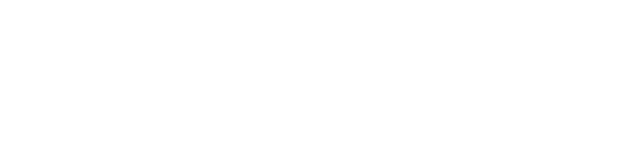
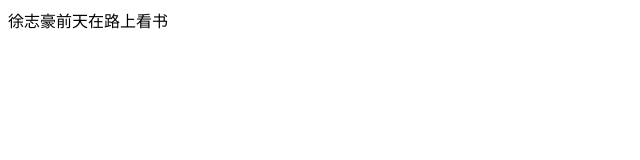
Before and after one commit to yxyi/gou, a plain HTML site: page shuzuyouxi/index.html in a window 1280 px wide. Shown: the whole page, without its empty margins (0-640 px from the left). Drawn offline with Linux system fonts and the light colour scheme.

Commit message:
shuzuyouxi2

```diff
--- a/shuzuyouxi/index.html
+++ b/shuzuyouxi/index.html
@@ -8,28 +8,25 @@
 </head>
 <body>
   <script>
-    function makePhrases(){
-      var name=[
-      '陈泽宇','杨克琴','郭懿婷','陈欣楚','杨心怡','吴倩雯','龚佳怡','李可新','陆心怡',
-      '张璐','潘梦情','田金丰','葛梦蝶','刘祎婷','沈宇峰','王达','李一鸣','徐志豪','孙睿褀','徐杨',
-      '濮徐杰','陈卓豪','王昱','林超凡','孔易飞','王诚礼','杨凤旗','王韫韬','吴策','顾强','顾强','薛宇成',
-      '俞浩','陈李鹏','徐超','顾伟豪','王钦鹏','孙权','潘铖','朱铭杨','张程','杨吉']
-      var time=[
-      '早上8点','中午12点','晚上10点','凌晨2点','半夜三更']
-      var place=[
-      '在食堂','在宿舍','在路上','在操场','在床上']
-      var activity=[
-      '吃饭','看书','喝水','睡觉','上厕所','打游戏']
-      var rand1=Math.floor(Math.random()*name.length);
-      var rand2=Math.floor(Math.random()*time.length);
-      var rand3=Math.floor(Math.random()*place.length);
-      var rand4=Math.floor(Math.random()*activity.length);
+    window.onload = function() {
+      function makePhrases() {
+        var name = ['陈泽宇','杨克琴','郭懿婷','陈欣楚','杨心怡','吴倩雯','龚佳怡','李可新','陆心怡',
+        '张璐','潘梦情','田金丰','葛梦蝶','刘祎婷','沈宇峰','王达','李一鸣','徐志豪','孙睿褀','徐杨',
+        '濮徐杰','陈卓豪','王昱','林超凡','孔易飞','王诚礼','杨凤旗','王韫韬','吴策','顾强','顾强','薛宇成',
+        '俞浩','陈李鹏','徐超','顾伟豪','王钦鹏','孙权','潘铖','朱铭杨','张程','杨吉']
+        var time = ['早上8点','中午12点','晚上10点','凌晨2点','半夜三更','昨天','前天']
+        var place = ['在食堂','在宿舍','在路上','在操场','在床上','在家里','在浴室','在超市']
+        var activity = ['吃饭','看书','喝水','睡觉','打游戏','洗澡','梳头']
 
-      var phrase = name[rand1] + "" + time[rand2] + "" + place[rand3] + "" + activity[rand4];
-      alert(phrase);
+        var phrase = chooseRandStrInArray(name) + "" + chooseRandStrInArray(time) + "" + chooseRandStrInArray(place) + "" + chooseRandStrInArray(activity)
+        document.write(phrase)
+
+        function chooseRandStrInArray(array){
+          return array[Math.floor(Math.random() * array.length)]
+        }
+      }
+      makePhrases();
     }
-    makePhrases();
-
   </script>
 </body>
 </html>
```
